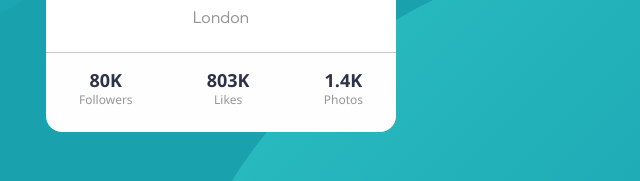
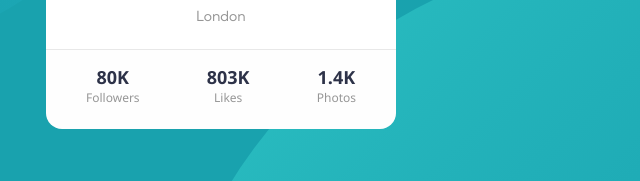
Before and after one commit to bombblastmedia/Profile-card-component, a plain HTML site: page index.html in a window 1280 px wide. Shown: the part 402-583 px from the top of the page, 419-1059 px from the left. Drawn offline with Linux system fonts and the light colour scheme.

Commit message:
final tidy up of css need to change units.

```diff
--- a/style.css
+++ b/style.css
@@ -94,6 +94,7 @@ body {
 	font-family: 'Kumbh Sans';
 	font-size:18px;
     font-weight: 700;
+    margin-right: 8px;
 
 }
 
@@ -106,14 +107,14 @@ body {
 
 .london {
 	font-family:Kumbh Sans;
-	font-size:16px;
+	font-size:14px;
     margin: 10px 0px 24px 0px;
 }
 
 .line_break {
     background: #FEFEFE;
-    padding: 16px 33px 24px 33px;
-    border-top: 1px solid rgba(150, 150, 150, 0.5);
+    padding: 16px 40px 24px 40px;
+    border-top: 1px solid rgba(150, 150, 150, 0.209);
     border-radius: 0px 0px 16px 16px;
     -webkit-border-radius: 0px 0px 16px 16px;
     -moz-border-radius: 0px 0px 16px 16px;
```
